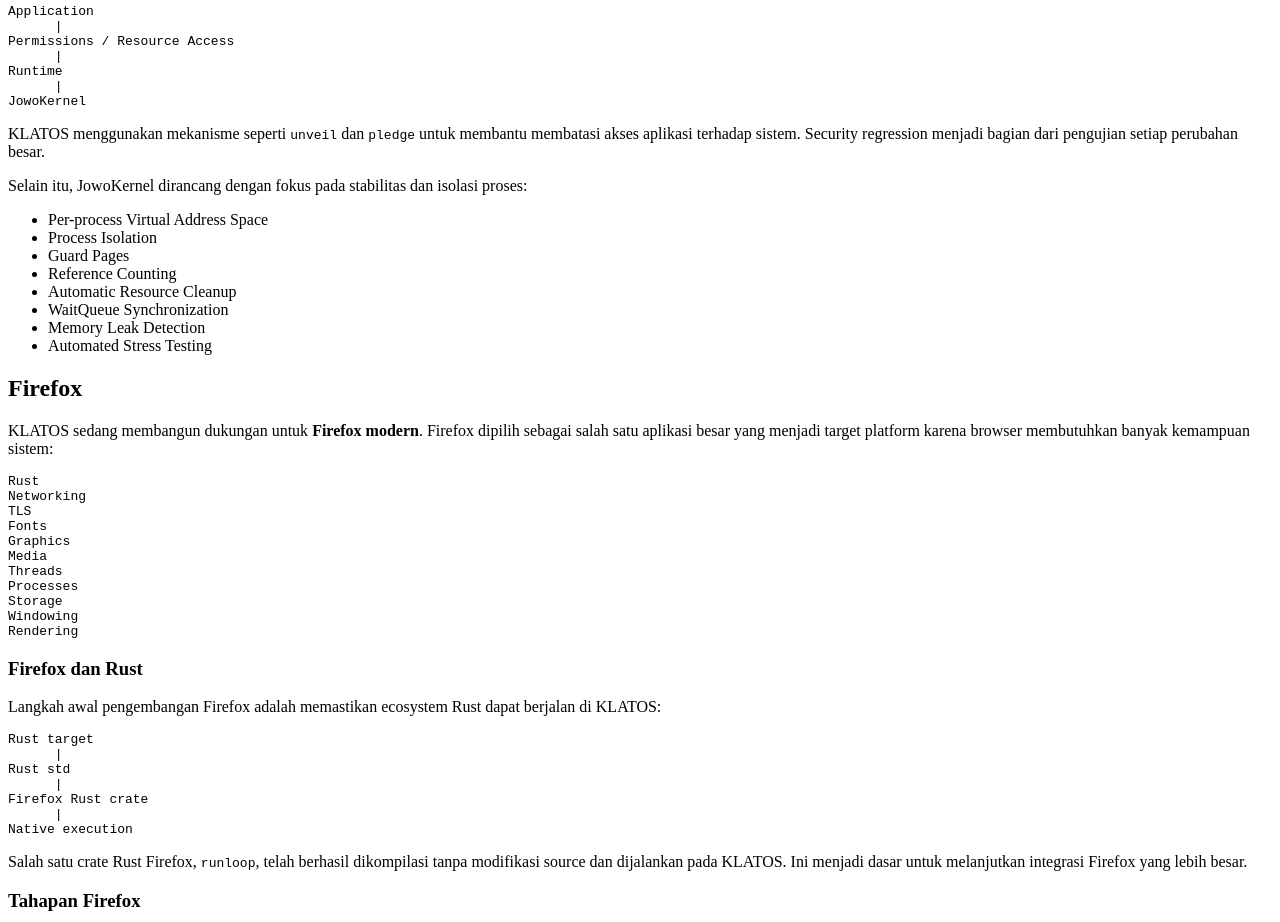
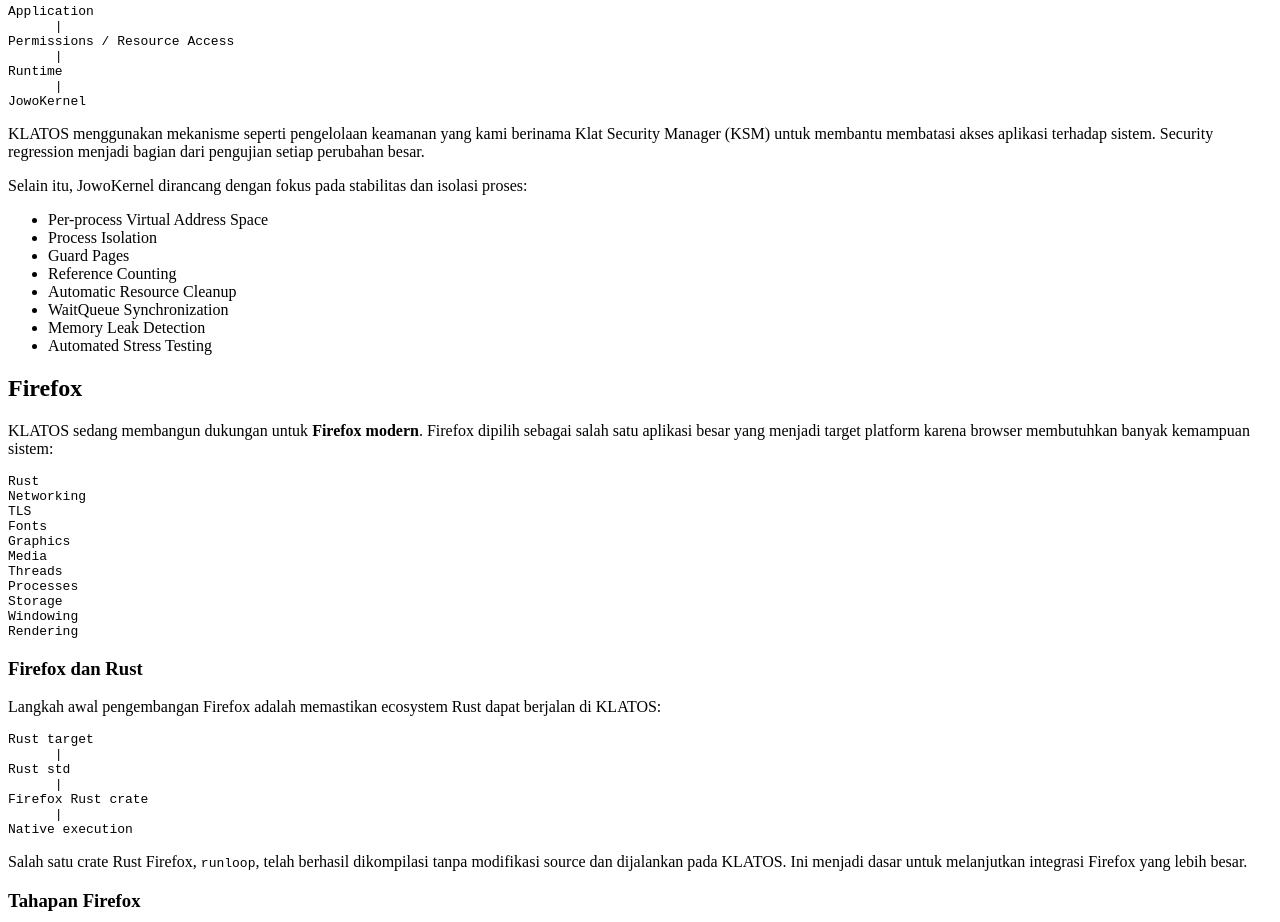
Before and after one commit to klatasia/klatasia, a plain HTML site: page os/pages/docs/index.html in a window 1280 px wide. Shown: the part 10060-10982 px from the top of the page. Drawn offline with Linux system fonts and the light colour scheme.

Commit message:
Update index.html

```diff
--- a/os/pages/docs/index.html
+++ b/os/pages/docs/index.html
@@ -498,7 +498,7 @@ Permissions / Resource Access
 Runtime
       |
 JowoKernel</code></pre>
-      <p>KLATOS menggunakan mekanisme seperti <code>unveil</code> dan <code>pledge</code> untuk membantu membatasi akses aplikasi terhadap sistem. Security regression menjadi bagian dari pengujian setiap perubahan besar.</p>
+      <p>KLATOS menggunakan mekanisme seperti pengelolaan keamanan yang kami berinama Klat Security Manager (KSM)  untuk membantu membatasi akses aplikasi terhadap sistem. Security regression menjadi bagian dari pengujian setiap perubahan besar.</p>
       <p>Selain itu, JowoKernel dirancang dengan fokus pada stabilitas dan isolasi proses:</p>
       <ul>
         <li>Per-process Virtual Address Space</li>
```
